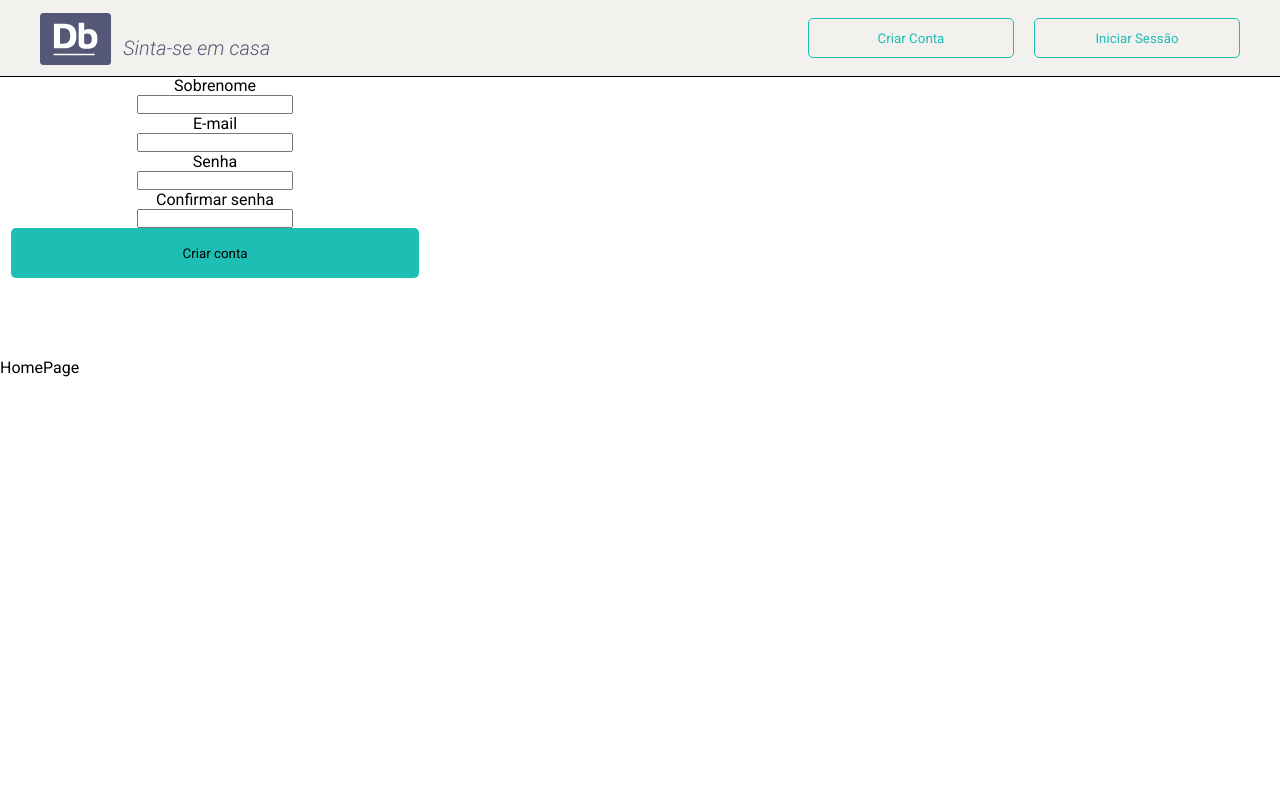
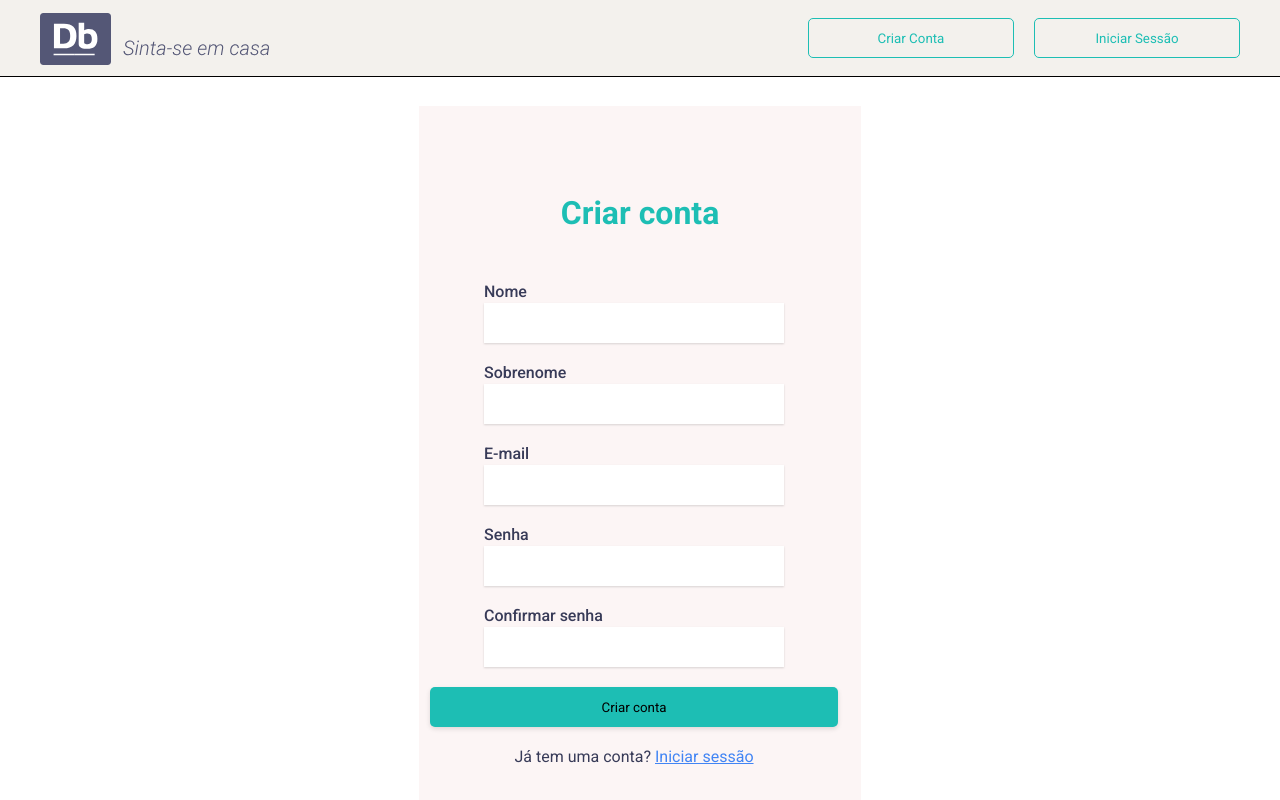
Before and after one commit to LuisBraga31/digitalBooking_Front, a React (Vite) app: page / in a window 1280 px wide. Shown: the top 800 px of the page. Built offline with nearby package versions, Linux system fonts and the light colour scheme.

Commit message:
estilização do formulário

```diff
--- a/src/components/Formulario/Formulario.module.css
+++ b/src/components/Formulario/Formulario.module.css
@@ -1,15 +1,69 @@
 .container {
+    position: relative;
+    background-color: #fcf5f5;
+    width: 442px;
+    height: 707px;
+    top: 29px;
+    margin:auto;
+
+}
+
+.titulo{
+    padding-top: 20%;
+    top: 125px;
+    color: var(--primary-color);
+    font-weight: 600;
+    text-align: center;
+}
+
+.form {
     max-width: 430px;
     display: flex;
+    flex-direction: column;
+    justify-content: center;
     align-items: center;
+    margin-top: 50px;
+    gap: 20px;
+}
+
+.campoTexto {
+    display: flex;
     flex-direction: column;
 }
 
 .botao {
     width: 95%;
-    height: 50px;
-    background-color: #1DBEB4;
+    height: 40px;
+    background-color: var(--primary-color);
     border: none;
     border-radius: 5px;
     flex-shrink: 0;
+    box-shadow: #0000001F 0px 2px 5px;
 }
+
+
+label {
+    width: 218px;
+    height: 21px;
+    font-weight: 500;
+    size: 12px;
+    color: #383B58;
+
+}
+
+input {
+    width: 300px;
+    height: 40px;
+    top:  22px;
+    border: none;
+    color: #FFFFFF;
+    box-shadow: #00000026 0px 1px 2px;
+}
+
+p {
+    color: #383B58;
+}
+
+a {
+   color: #4285F4;
+}
--- a/src/components/Formulario/index.jsx
+++ b/src/components/Formulario/index.jsx
@@ -1,51 +1,69 @@
-import { useState } from 'react'
-import  styles  from './formulario.module.css'
+import { useState } from "react";
+import styles from "./formulario.module.css";
 
 export default function Formulario() {
-    const [nome, setNome] = useState('')
-    const [sobrenome, setSobrenome] = useState('')
-    const [email, setEmail] = useState('')
-    const [senha, setSenha] = useState('')
-
+  const [nome, setNome] = useState("");
+  const [sobrenome, setSobrenome] = useState("");
+  const [email, setEmail] = useState("");
+  const [senha, setSenha] = useState("");
 
   const handleForm = (e) => {
-        e.preventDefault()
-    }
+    e.preventDefault();
+  };
   return (
-        <div>
-            <h1>Criar conta</h1>
-            <form className={styles.container} onSubmit={handleForm}>
+    <div className={styles.container}>
+
+      <h1 className={styles.titulo}>Criar conta</h1>
+
+      <form className={styles.form} onSubmit={handleForm}>
+
+        <div className={styles.campoTexto}>
           <label htmlFor="">Nome</label>
           <input
             type="text"
             value={nome}
             onChange={(e) => setNome(e.target.value)}
           />
+        </div>
+
+        <div className={styles.campoTexto}>
           <label htmlFor="">Sobrenome</label>
           <input
             type="text"
             value={sobrenome}
             onChange={(e) => setSobrenome(e.target.value)}
           />
+        </div>
+
+        <div className={styles.campoTexto}>
           <label htmlFor="">E-mail</label>
           <input
             type="text"
             value={email}
             onChange={(e) => setEmail(e.target.value)}
           />
+        </div>
+
+        <div className={styles.campoTexto}>
           <label htmlFor="">Senha</label>
           <input
             type="text"
             value={senha}
             onChange={(e) => setSenha(e.target.value)}
           />
+        </div>
+
+        <div className={styles.campoTexto}>
           <label htmlFor="">Confirmar senha</label>
           <input type="text" />
+        </div>
 
         <button className={styles.botao} type="submit">
           Criar conta
         </button>
+
+        <p>Já tem uma conta? <a href="https://www.google.com">Iniciar sessão</a></p>
       </form>
     </div>
-    )
+  );
 }
--- a/src/components/Header/Header.module.css
+++ b/src/components/Header/Header.module.css
@@ -8,6 +8,7 @@
     position: fixed;
     z-index: 99;
     background-color: var(--white-color);
+    position: relative;
 }
 
 .logo {
--- a/src/pages/Home/index.jsx
+++ b/src/pages/Home/index.jsx
@@ -11,7 +11,7 @@ export function Home() {
             <Header/>
             <Formulario />
                 <main className={styles.main}>
-                    HomePage
+                    {/* HomePage */}
                 </main>
             <Footer/>
         </>
```
Lines whose indentation alone changed are shown as unchanged.
